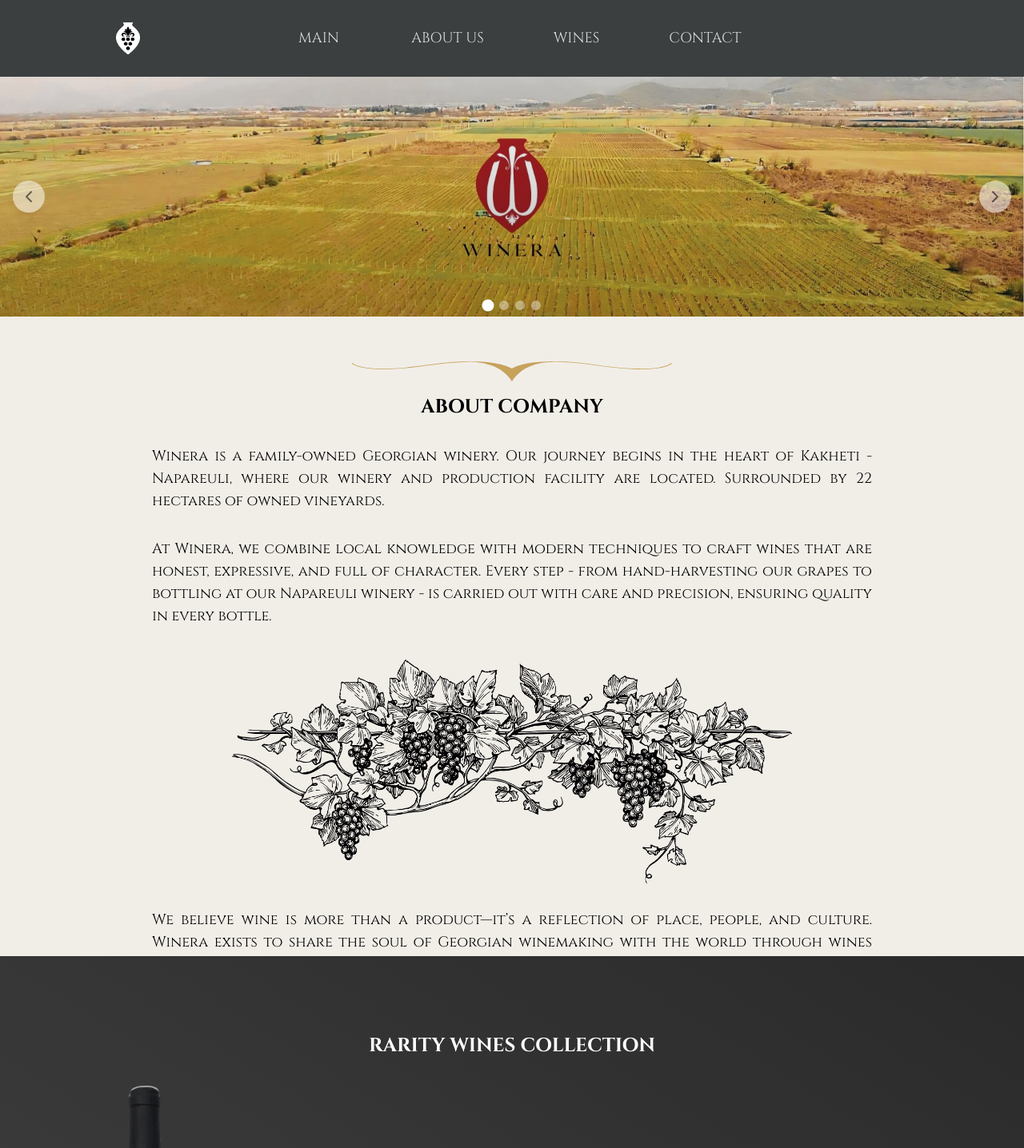
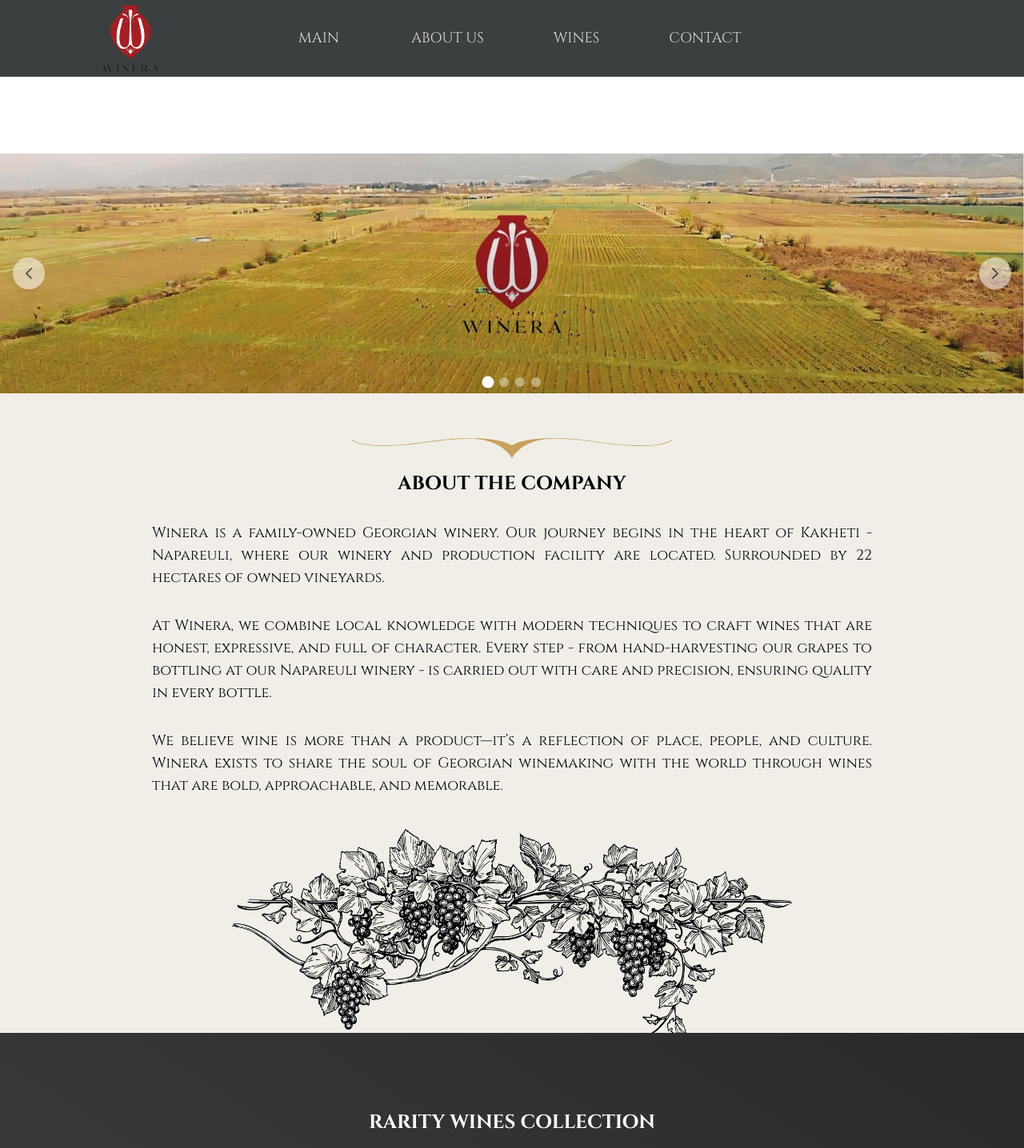
Before and after one commit to Nabimaru94/wineraFRONT, a Next.js app: page /en in a window 1280 px wide. Shown: the top 1436 px of the page at 80% size. Built offline with nearby package versions, Linux system fonts and the light colour scheme.

Commit message:
added new logo, fixed carousel, fixed texts

```diff
--- a/messages/en.json
+++ b/messages/en.json
@@ -13,7 +13,7 @@
 		"contact": "CONTACT"
 	},
 	"About": {
-      "company": "ABOUT COMPANY"
+		"company": "ABOUT THE COMPANY"
 	},
 	"Culture": {
 		"rarityWines": "RARITY WINES COLLECTION"
--- a/src/components/about/about.tsx
+++ b/src/components/about/about.tsx
@@ -20,6 +20,10 @@
 					full of character. Every step - from hand-harvesting our grapes to bottling at our Napareuli winery - is
 					carried out with care and precision, ensuring quality in every bottle.
 				</p>
+				<p className='mt-8 max-w-[900px] text-justify text-sm leading-relaxed sm:text-base md:text-lg'>
+					We believe wine is more than a product—it’s a reflection of place, people, and culture. Winera exists to share
+					the soul of Georgian winemaking with the world through wines that are bold, approachable, and memorable.
+				</p>
 				<Image
 					className='mt-10 h-[100px] w-[550px] xs:h-[200px] lg:h-[280px] lg:w-[700px]'
 					src={'/assets/pageOrnament1.webp'}
@@ -27,10 +31,6 @@
 					width={800}
 					height={320}
 				/>
-				<h2 className='mt-8 max-w-[900px] text-justify text-sm leading-relaxed sm:text-base md:text-lg'>
-					We believe wine is more than a product—it’s a reflection of place, people, and culture. Winera exists to share
-					the soul of Georgian winemaking with the world through wines that are bold, approachable, and memorable.
-				</h2>
 			</div>
 		</div>
 	)
--- a/src/components/carousels/main-carousel.tsx
+++ b/src/components/carousels/main-carousel.tsx
@@ -24,6 +24,7 @@
 const MainCarousel: React.FC = () => {
 	const [currentSlide, setCurrentSlide] = useState<number>(0)
 	const [isDragging, setIsDragging] = useState<boolean>(false)
+	const [hasMoved, setHasMoved] = useState<boolean>(false)
 	const [startPos, setStartPos] = useState<number>(0)
 	const [currentTranslate, setCurrentTranslate] = useState<number>(0)
 	const [prevTranslate, setPrevTranslate] = useState<number>(0)
@@ -137,12 +138,14 @@
 		// Prevent scrolling on touch devices
 		if (e.type === 'touchstart') {
 			e.preventDefault()
-			setStartPos(getPositionX(e))
 		} else {
 			e.preventDefault()
-			setStartPos(getPositionX(e))
 		}
+
+		setStartPos(getPositionX(e))
 		setIsDragging(true)
+		setHasMoved(false) // Reset the moved flag
+
 		if (carouselRef.current) {
 			carouselRef.current.style.transition = 'none'
 		}
@@ -158,6 +161,13 @@
 			e.preventDefault() // Prevent scrolling
 			const currentPosition = getPositionX(e)
 			const diff = currentPosition - startPos
+
+			// Mark that we've moved if there's any significant movement
+			if (Math.abs(diff) > 5) {
+				// 5px threshold to distinguish from accidental movement
+				setHasMoved(true)
+			}
+
 			const movePercentage = (diff / window.innerWidth) * 100
 			setCurrentTranslate(prevTranslate + movePercentage)
 		}
@@ -171,6 +181,16 @@
 			cancelAnimationFrame(animationId)
 		}
 
+		// Only proceed with slide change if we actually moved
+		if (!hasMoved) {
+			// If we didn't move, just return to current position
+			if (carouselRef.current) {
+				carouselRef.current.style.transition = 'transform 0.3s ease-out'
+			}
+			goToSlide(actualSlide)
+			return
+		}
+
 		const movedBy = currentTranslate - prevTranslate
 
 		if (carouselRef.current) {
@@ -182,7 +202,7 @@
 		} else if (movedBy > 25) {
 			prevSlide()
 		} else {
-			goToSlide(currentSlide)
+			goToSlide(actualSlide)
 		}
 	}
 
--- a/src/components/footer/footer.tsx
+++ b/src/components/footer/footer.tsx
@@ -8,23 +8,23 @@
 			<div className='h-[2px] w-full rounded-full bg-[#707271]' />
 			<div className={cn('flex w-full justify-end', contact && 'justify-between')}>
 				{contact && (
-					<div className='flex flex-col pr-4 md:flex-row'>
+					<div className='flex flex-col pr-4 lg:flex-row'>
 						<div className='flex flex-col border-b border-[#707271] px-4 md:border-none'>
 							<span>Nikoloz Zabakhidze</span>
 							<span>+995 595 363 888</span>
-							<span>nzabakhidze@winera.ge</span>
+							<span>n.zabakhidze@winera.ge</span>
 						</div>
 						<div className='flex flex-col border-b border-[#707271] px-4 md:border-none'>
 							<span>Goga Kholuashvili</span>
 							<span>+995 599 977 326</span>
-							<span>gkholuashvili@winera.ge</span>
+							<span>g.kholuashvili@winera.ge</span>
 						</div>
 						<span className='flex px-4'>info@winera.ge</span>
 					</div>
 				)}
 
-				<div className='flex flex-col items-center justify-center'>
-					<Image src={'/assets/logoInverse.webp'} width={48} height={40} alt='' />
+				<div className='flex min-w-[60px] flex-auto flex-col items-center justify-center'>
+					<Image src={'/assets/logo.svg'} width={60} height={50} alt='' />
 					{/* <span className='text-sm text-[#707271]'>Winera</span> */}
 				</div>
 			</div>
--- a/src/components/header/header-menu.tsx
+++ b/src/components/header/header-menu.tsx
@@ -36,12 +36,12 @@
 
 	return (
 		<>
-			<div className='ml-auto flex w-[80px] justify-center sm:w-[140px]'>
+			<div className='absolute left-[10%] flex w-[60px] justify-center sm:w-[70px]'>
 				<Link href='/'>
 					<Image
-						src={'/assets/logo.webp'}
-						width={30}
-						height={40}
+						src={'/assets/logo.svg'}
+						width={300}
+						height={400}
 						alt=''
 						onClick={() => {
 							if (pathname !== '/') {
--- a/src/components/header/header.tsx
+++ b/src/components/header/header.tsx
@@ -1,12 +1,12 @@
 import React from 'react'
 import { HeaderMenu } from '@/components/header/header-menu'
-import LocaleToggler from '@/components/header/header-locale-toggler'
+// import LocaleToggler from '@/components/header/header-locale-toggler'
 
 const Header = () => {
 	return (
-		<div className='header fixed top-0 z-50 flex h-32 w-full items-center bg-headerBackground text-[rgb(220,220,220)] md:h-24'>
+		<div className='header fixed relative top-0 z-50 flex h-32 w-full items-center bg-headerBackground text-[rgb(220,220,220)] md:h-24'>
 			<HeaderMenu />
-			<LocaleToggler />
+			{/* <LocaleToggler /> */}
 		</div>
 	)
 }
```
Also changed, not shown: public/assets/logo.svg (added). Lines whose indentation alone changed are shown as unchanged.
